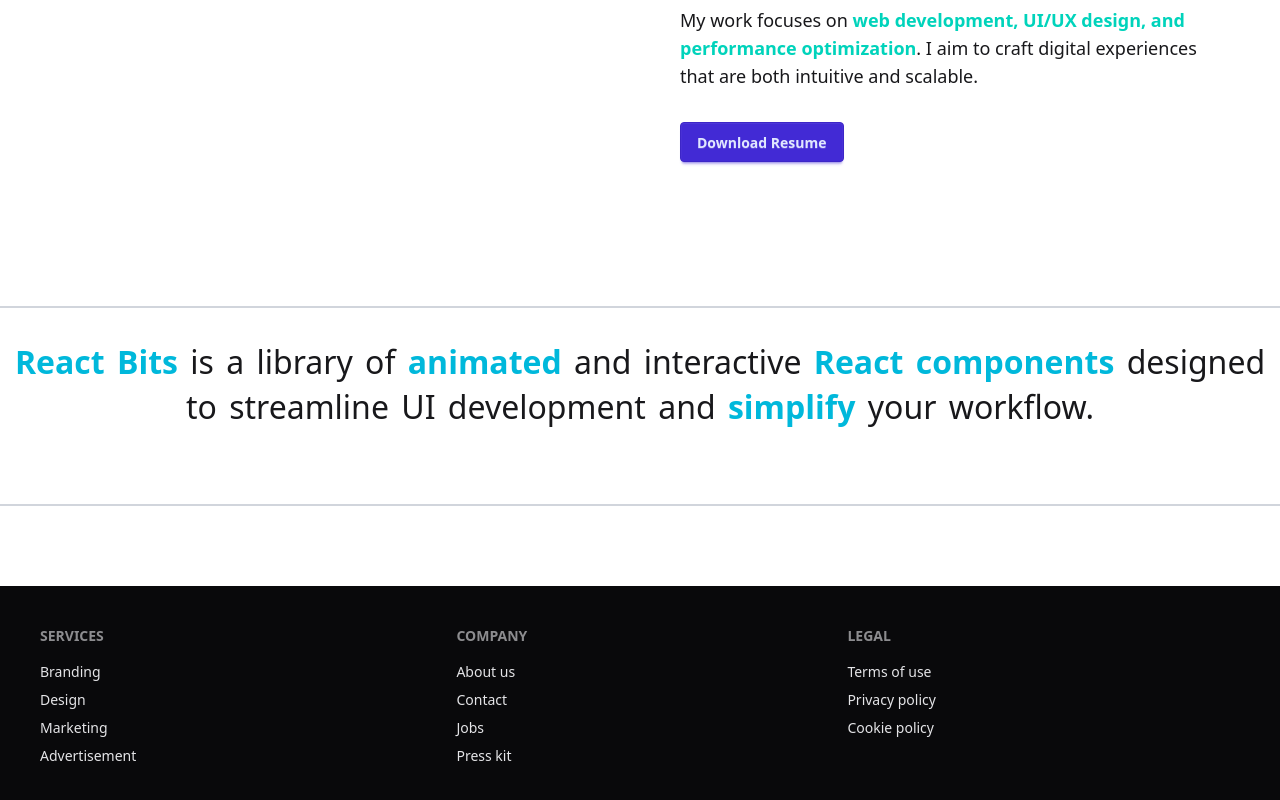
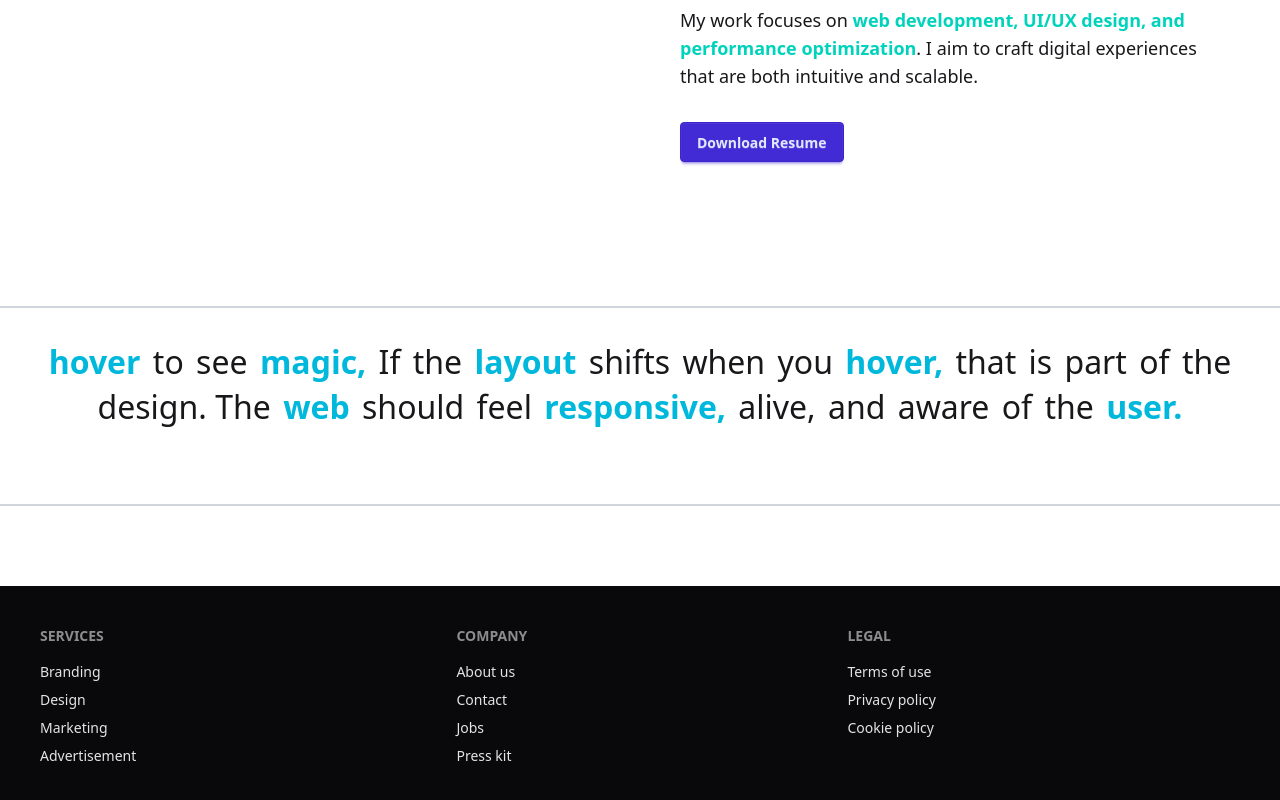
Before and after one commit to RushikeshShinde62/react-portfolio, a React (Vite) app: page / in a window 1280 px wide. Shown: the part 1246-2046 px from the top of the page. Built offline with nearby package versions, Linux system fonts and the light colour scheme.

Commit message:
falling text- text update

```diff
--- a/src/App.jsx
+++ b/src/App.jsx
@@ -15,8 +15,9 @@
       <div className='h-[200px] border-t-2 border-b-2 border-gray-300 my-20 flex items-center justify-center'>
 
     <FallingText
-      text={`React Bits is a library of animated and interactive React components designed to streamline UI development and simplify your workflow.`}
-      highlightWords={["React", "Bits", "animated", "components", "simplify"]}
+      text={`hover to see magic, If the layout shifts when you hover, that is part of the design.
+The web should feel responsive, alive, and aware of the user.`}
+      highlightWords={["layout", "responsive", "web", "user", "hover","magic"]}
       highlightClass="highlighted"
       trigger="hover"
       backgroundColor="transparent"
```
